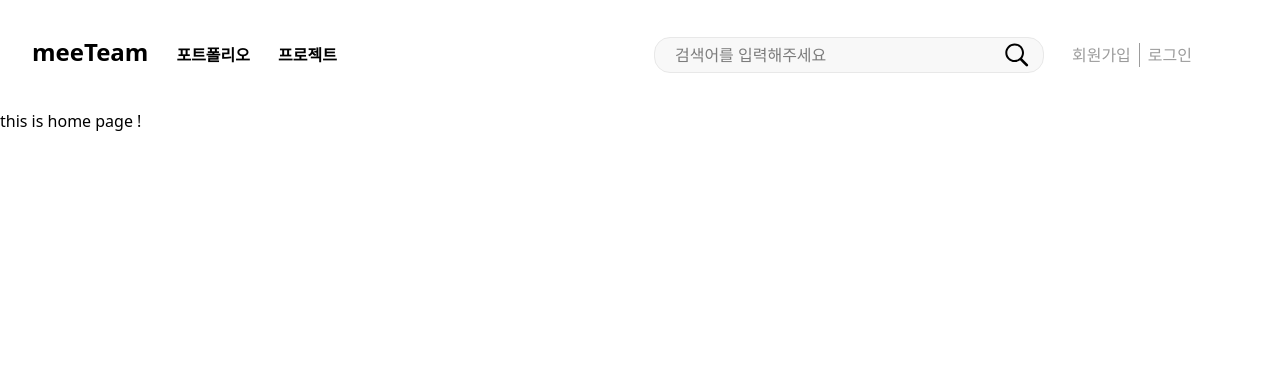
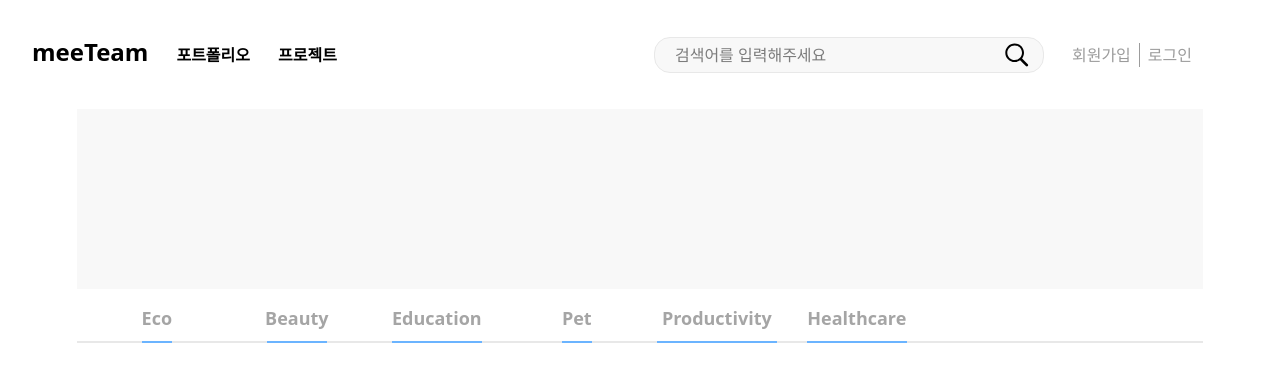
Before and after one commit to WardK-meeTeam/meeteam_front, a Next.js app: page / in a window 1280 px wide. Shown: the top 382 px of the page. Built offline with nearby package versions, Linux system fonts and the light colour scheme.

Commit message:
[#60] feat: 내부 전체적 UI 틀 제작 중

```diff
--- a/app/page.tsx
+++ b/app/page.tsx
@@ -1,7 +1,44 @@
 "use client";
 
 export default function HomePage() {
+
+    const category = ["Eco", "Beauty", "Education", "Pet", "Productivity", "Healthcare"];
+
     return (
-        <div>this is home page !</div>
+        <main className="flex flex-col  justify-center items-center">
+            {/**광고 자리 */}
+            <div className="w-[88%] h-[180px] bg-[#F8F8F8]">
+            </div>
+
+            <div className="flex flex-col w-[88%]">
+                <div className="flex flex-col relative">
+                    {/**회색 바 */}
+                    <div className="w-full h-[2px] absolute top-13 bg-[#E8E8E8]"></div>
+
+                    <div className="px-5 py-4 flex gap-x-5 justify-start items-center">
+                        {category.map((idx, key) => (
+                            <div
+                            key={key}
+                            className="w-[120px] flex flex-col gap-x-1 justify-center items-center font-semibold"
+                            >
+                                <div className="text-[18px] text-[#A5A5A5]">{idx}</div>
+
+                                {/**파란색 바 */}
+                                <div
+                                style={{ width: `${idx.length*10}px`}}
+                                className="h-[2px] bg-[#6BB4FF] absolute top-13"
+                                ></div>
+
+                            </div>
+                        ))}
+                    </div>
+                </div>
+
+            </div>
+
+            <div>
+
+            </div>
+        </main>
     )
 }
```
